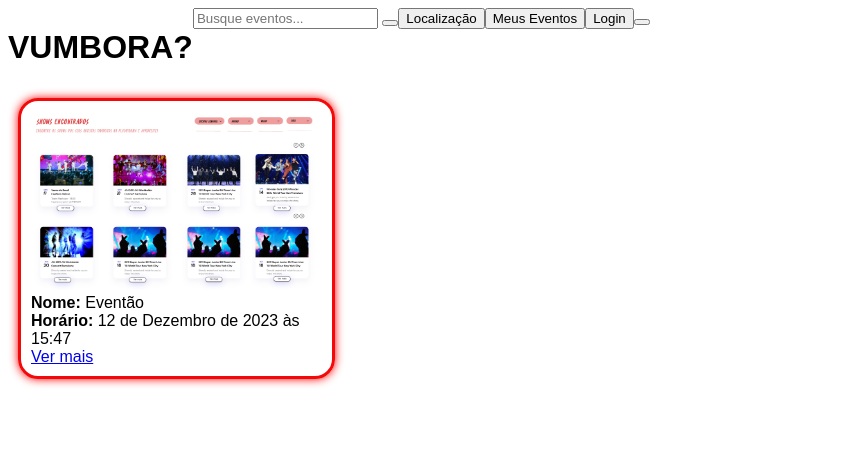
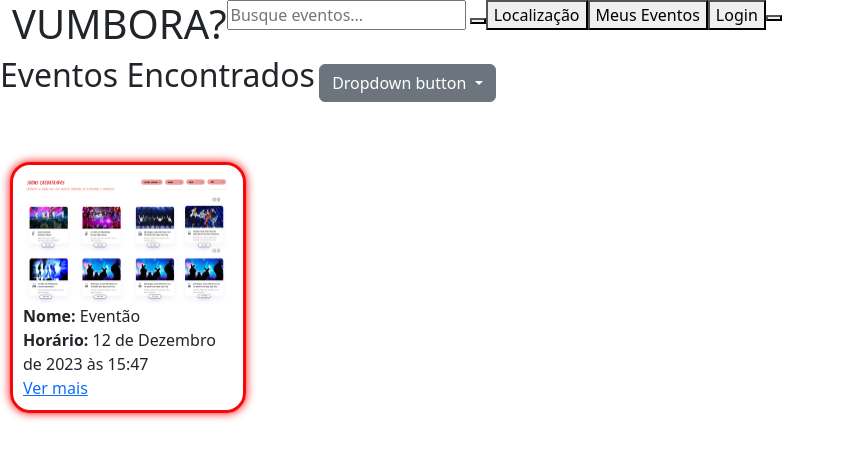
Before and after one commit to gigigabytes/vumbora_, a Django app: page /lista_eventos_semana/ in a window 1280 px wide. Shown: the top 459 px of the page, without its empty margins (0-842 px from the left). Run offline with Django 4.2, Linux system fonts and the light colour scheme; data comes from the database, SQL or seed files in the repository.

Commit message:
Alterando visualização do template

```diff
--- a/mysite/vumbora/static/vumbora/css/eventos_semana.css
+++ b/mysite/vumbora/static/vumbora/css/eventos_semana.css
@@ -3,11 +3,22 @@ img {
     height: 100;
 }
 
+h2{
+    display: inline-block;
+}
+
 body {
     font-family: Arial, sans-serif;
+    max-width: 80%;
+    margin: 0 auto;
+}
+
+.dropdown {
+    display: inline-block;
 }
 .events-container-duplicate{
     width: 20%px;
+    margin-top: 50px;
 }
 .events-container, .events-container-duplicate {
     display: flex;
--- a/mysite/vumbora/templates/vumbora/lista_eventos_semana.html
+++ b/mysite/vumbora/templates/vumbora/lista_eventos_semana.html
@@ -6,6 +6,7 @@
     <meta charset="UTF-8">
     <meta name="viewport" content="width=device-width, initial-scale=1.0">
     <link rel="stylesheet" href="{% static 'vumbora/css/eventos_semana.css' %}">
+    <link href="https://cdn.jsdelivr.net/npm/bootstrap@5.3.2/dist/css/bootstrap.min.css" rel="stylesheet" integrity="sha384-T3c6CoIi6uLrA9TneNEoa7RxnatzjcDSCmG1MXxSR1GAsXEV/Dwwykc2MPK8M2HN" crossorigin="anonymous">
     <title>Eventos Semana</title>
 </head>
 <body>
@@ -32,6 +33,20 @@
             </div>
         </div>
     </header>
+    <div class="filtragem">
+
+        <h2> Eventos Encontrados </h2>
+        <div class="dropdown">
+            <button class="btn btn-secondary dropdown-toggle" type="button" data-bs-toggle="dropdown" aria-expanded="false">
+            Dropdown button
+            </button>
+            <ul class="dropdown-menu">
+            <li><a class="dropdown-item" href="#">Action</a></li>
+            <li><a class="dropdown-item" href="#">Another action</a></li>
+            <li><a class="dropdown-item" href="#">Something else here</a></li>
+            </ul>
+        </div>
+    </div>
 
     <div class="events-container-duplicate">
         {% for eventos_semana in eventos_semana %}
@@ -41,10 +56,6 @@
                 {% endif %}
                 <strong>Nome:</strong> {{ eventos_semana.nome }}<br>
                 <strong>Horário:</strong> {{ eventos_semana.datahora }}<br>
-                <!-- <strong>Descrição:</strong> {{ eventos_semana.descricao }}<br> -->
-                <!-- <strong>Valor:</strong> {{ eventos_semana.valor }}<br>
-                <strong>Local:</strong> {{ eventos_semana.local }}<br>
-                <strong>Usuário:</strong> {{ eventos_semana.usuario }}<br> -->
                 <a href="{% url 'vumbora:details' eventos_semana.id %}"> Ver mais</a>
             </div>
         {% endfor %}
```
